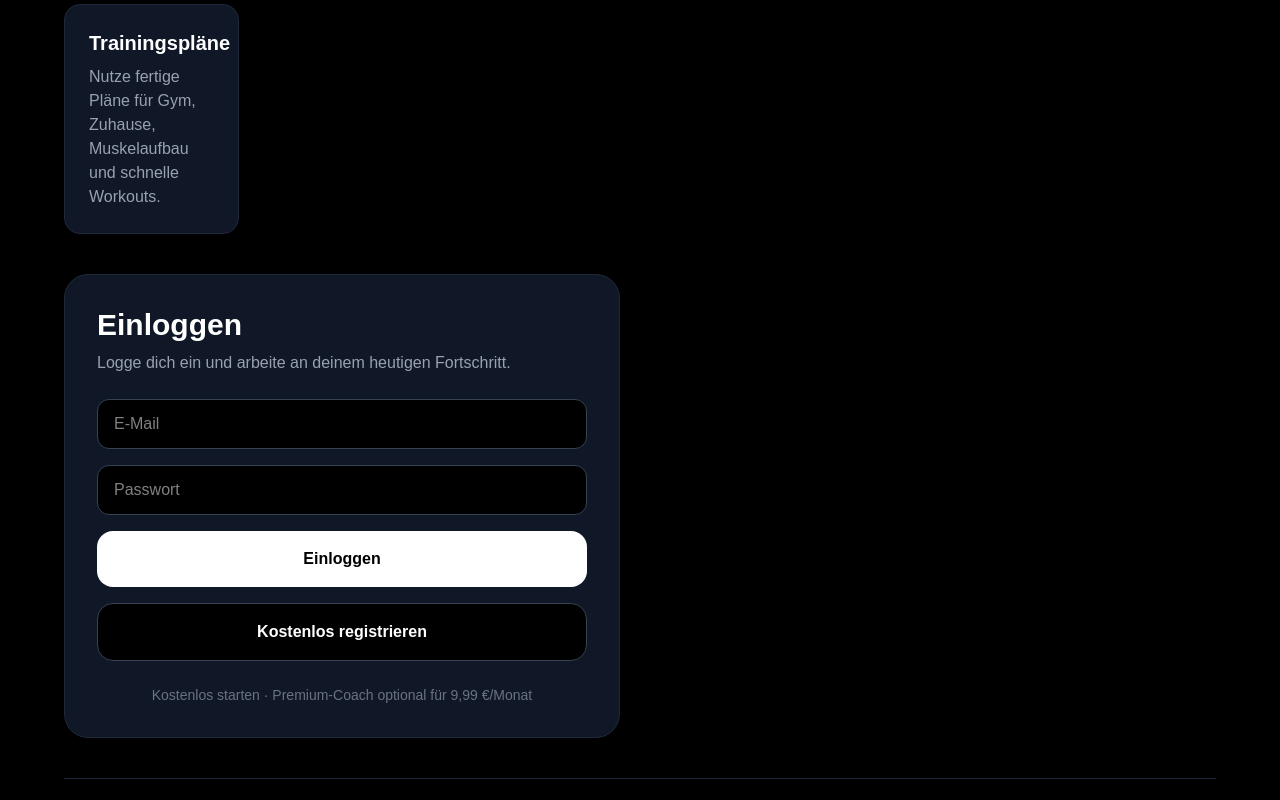
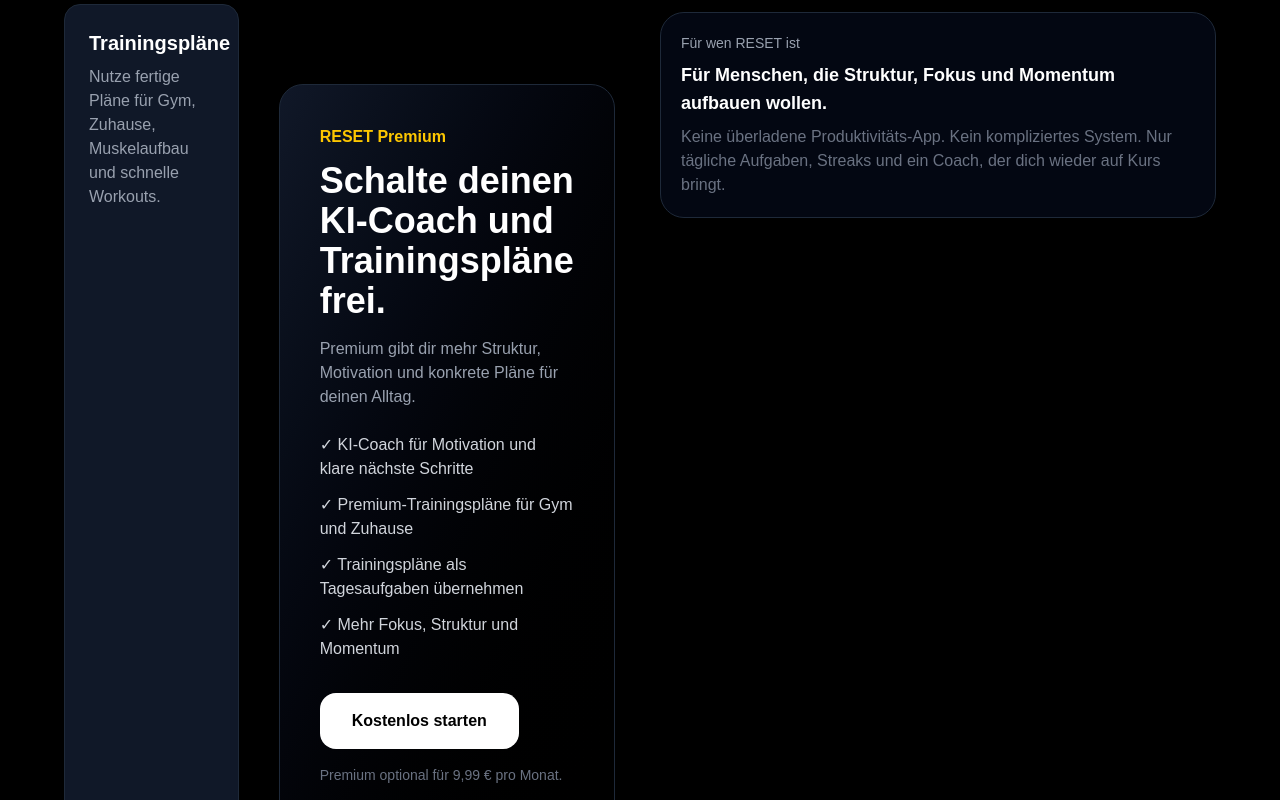
Before and after one commit to niklasgorbatschow06-a11y/reset-app, a Next.js app: page / in a window 1280 px wide. Shown: the part 740-1540 px from the top of the page. Built offline with nearby package versions, Linux system fonts and the light colour scheme; no server answers.

Commit message:
improve premium landing section

```diff
--- a/app/page.js
+++ b/app/page.js
@@ -100,7 +100,37 @@ export default function Home() {
     Nutze fertige Pläne für Gym, Zuhause, Muskelaufbau und schnelle Workouts.
   </p>
 </div>
+<section className="max-w-5xl mx-auto px-6 py-20">
+  <div className="bg-gradient-to-br from-gray-900 to-black border border-gray-800 rounded-3xl p-8 md:p-10">
+    <p className="text-yellow-400 font-bold mb-3">RESET Premium</p>
 
+    <h2 className="text-3xl md:text-4xl font-bold mb-4">
+      Schalte deinen KI-Coach und Trainingspläne frei.
+    </h2>
+
+    <p className="text-gray-400 max-w-2xl mb-6">
+      Premium gibt dir mehr Struktur, Motivation und konkrete Pläne für deinen Alltag.
+    </p>
+
+    <ul className="text-gray-300 space-y-3 mb-8">
+      <li>✓ KI-Coach für Motivation und klare nächste Schritte</li>
+      <li>✓ Premium-Trainingspläne für Gym und Zuhause</li>
+      <li>✓ Trainingspläne als Tagesaufgaben übernehmen</li>
+      <li>✓ Mehr Fokus, Struktur und Momentum</li>
+    </ul>
+
+    <a
+      href="/login"
+      className="inline-block bg-white text-black px-8 py-4 rounded-2xl font-bold"
+    >
+      Kostenlos starten
+    </a>
+
+    <p className="text-gray-500 text-sm mt-4">
+      Premium optional für 9,99 € pro Monat.
+    </p>
+  </div>
+</section>
           </div>
         </section>
           <div className="mt-8 border border-gray-800 rounded-3xl p-5 bg-gray-950 max-w-xl">
```
